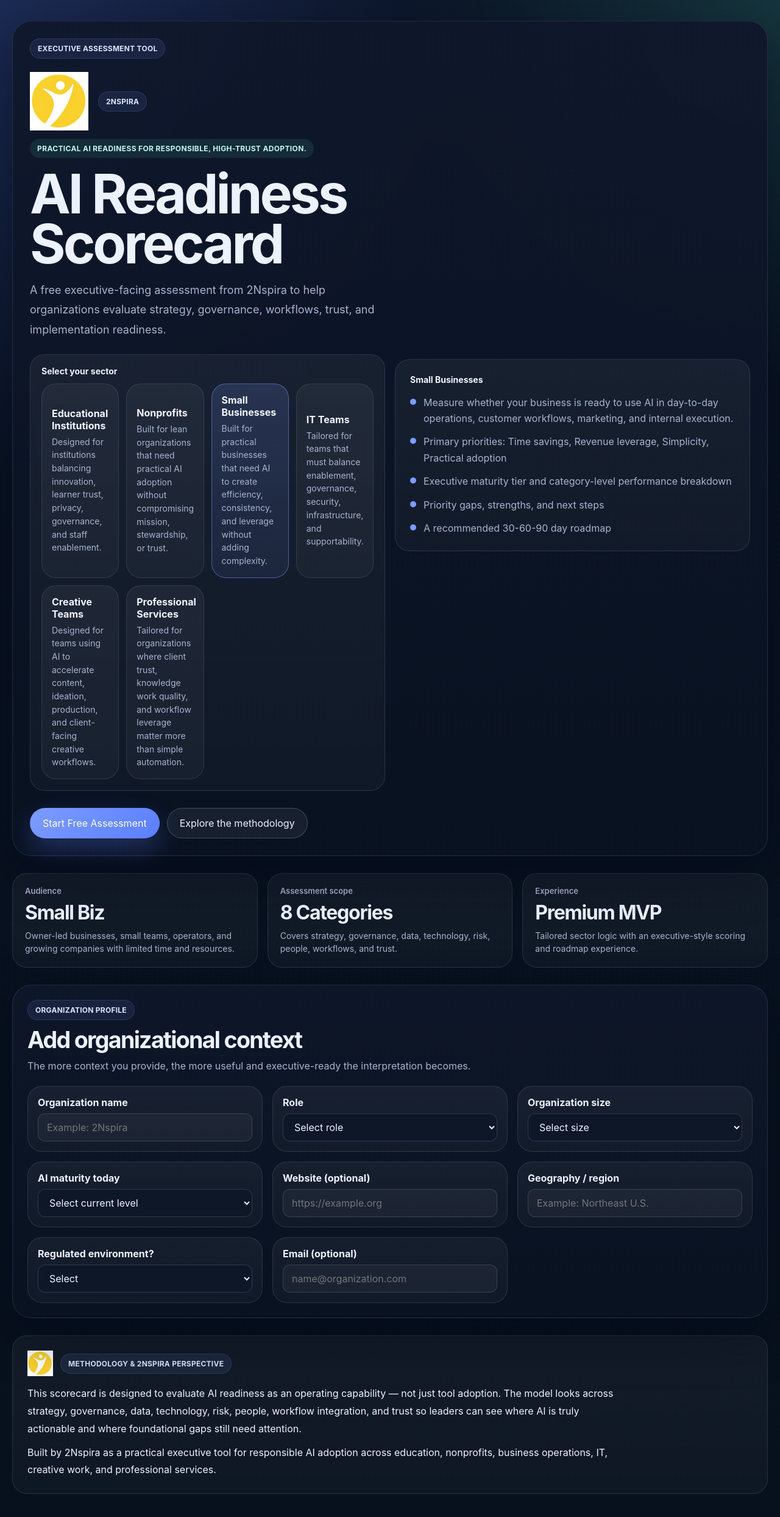
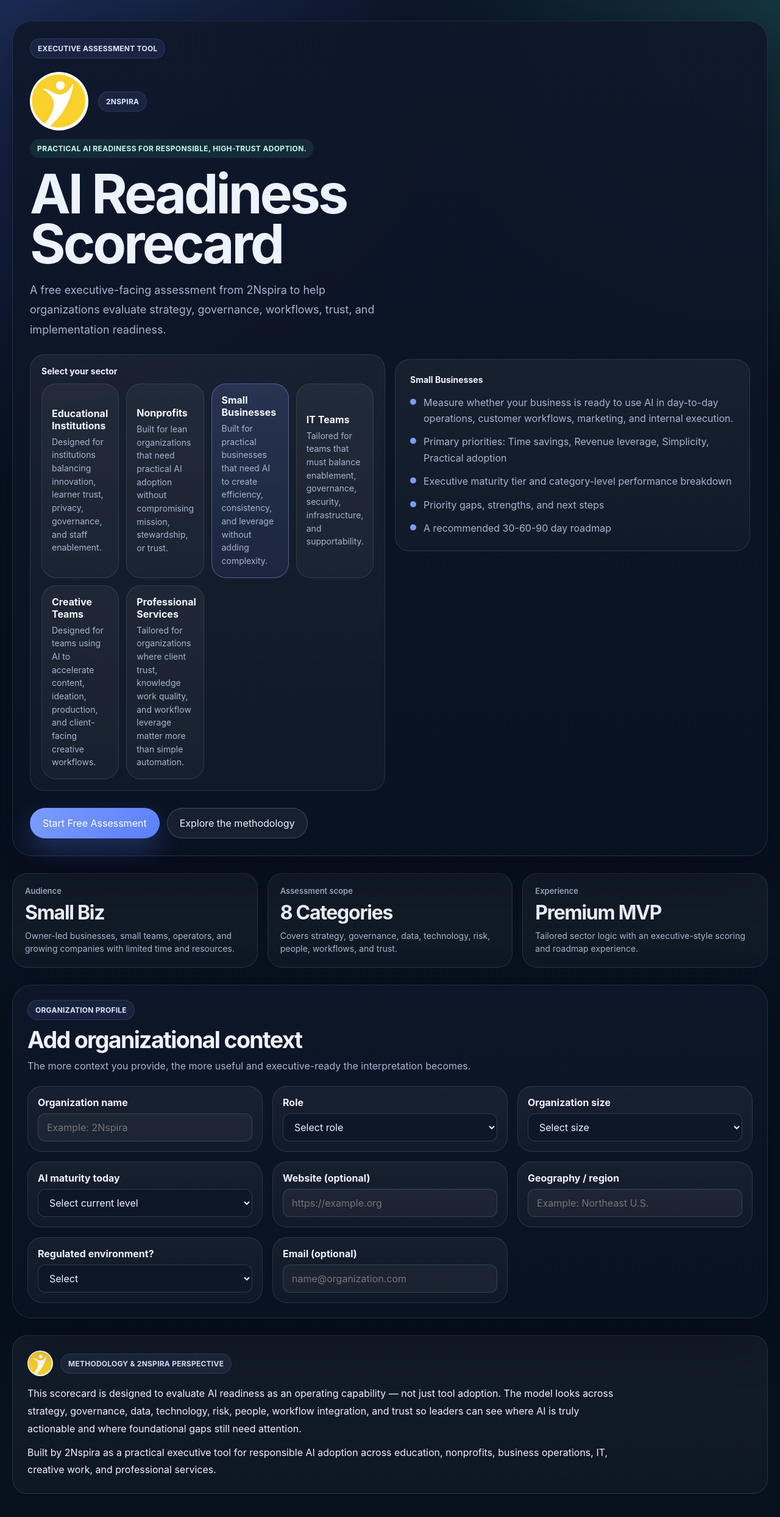
Before and after one commit to 2NspiraOpsTeam/ai-readiness-scorecard, a Next.js app: page / in a window 1280 px wide. Shown: the top 2488 px of the page at 61% size. Built offline with nearby package versions, Linux system fonts and the light colour scheme.

Commit message:
fix: apply circular logo crop

```diff
--- a/components/assessment-experience.js
+++ b/components/assessment-experience.js
@@ -347,7 +347,7 @@
               <div>
                 <div style={{ display: 'flex', flexDirection: 'column', alignItems: 'flex-start', gap: 14 }}>
                   <div style={{ display: 'flex', alignItems: 'center', gap: 16, flexWrap: 'wrap' }}>
-                    <img src="/2nspira-logo.png" alt="2Nspira logo" style={{ width: 96, height: 96, objectFit: 'contain' }} />
+                    <img src="/2nspira-logo.png" alt="2Nspira logo" style={{ width: 96, height: 96, objectFit: 'cover', borderRadius: '50%' }} />
                     <div className="eyebrow">{BRAND.company}</div>
                   </div>
                   <div className="badge" style={{ background: 'rgba(78,227,193,0.1)', color: '#bff8eb' }}>{BRAND.tagline}</div>
@@ -383,7 +383,7 @@
 
           <div id="methodology" className="panel" style={{ padding: 24 }}>
             <div style={{ display: 'flex', alignItems: 'center', gap: 12, flexWrap: 'wrap' }}>
-              <img src="/2nspira-logo.png" alt="2Nspira logo" style={{ width: 42, height: 42, objectFit: 'contain' }} />
+              <img src="/2nspira-logo.png" alt="2Nspira logo" style={{ width: 42, height: 42, objectFit: 'cover', borderRadius: '50%' }} />
               <div className="eyebrow">Methodology & 2Nspira perspective</div>
             </div>
             <p style={{ margin: '14px 0 10px', lineHeight: 1.8, maxWidth: 980 }}>This scorecard is designed to evaluate AI readiness as an operating capability — not just tool adoption. The model looks across strategy, governance, data, technology, risk, people, workflow integration, and trust so leaders can see where AI is truly actionable and where foundational gaps still need attention.</p>
```
